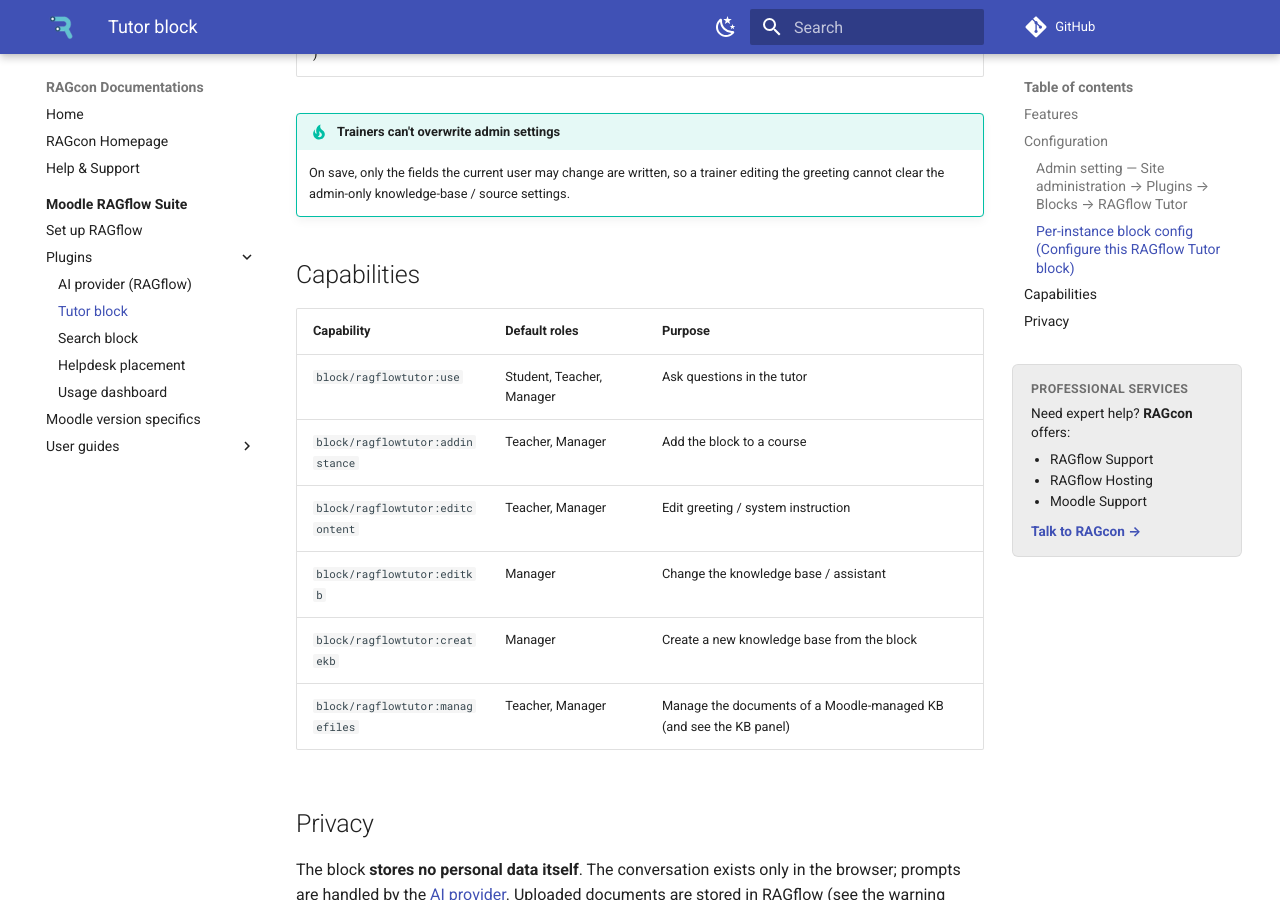
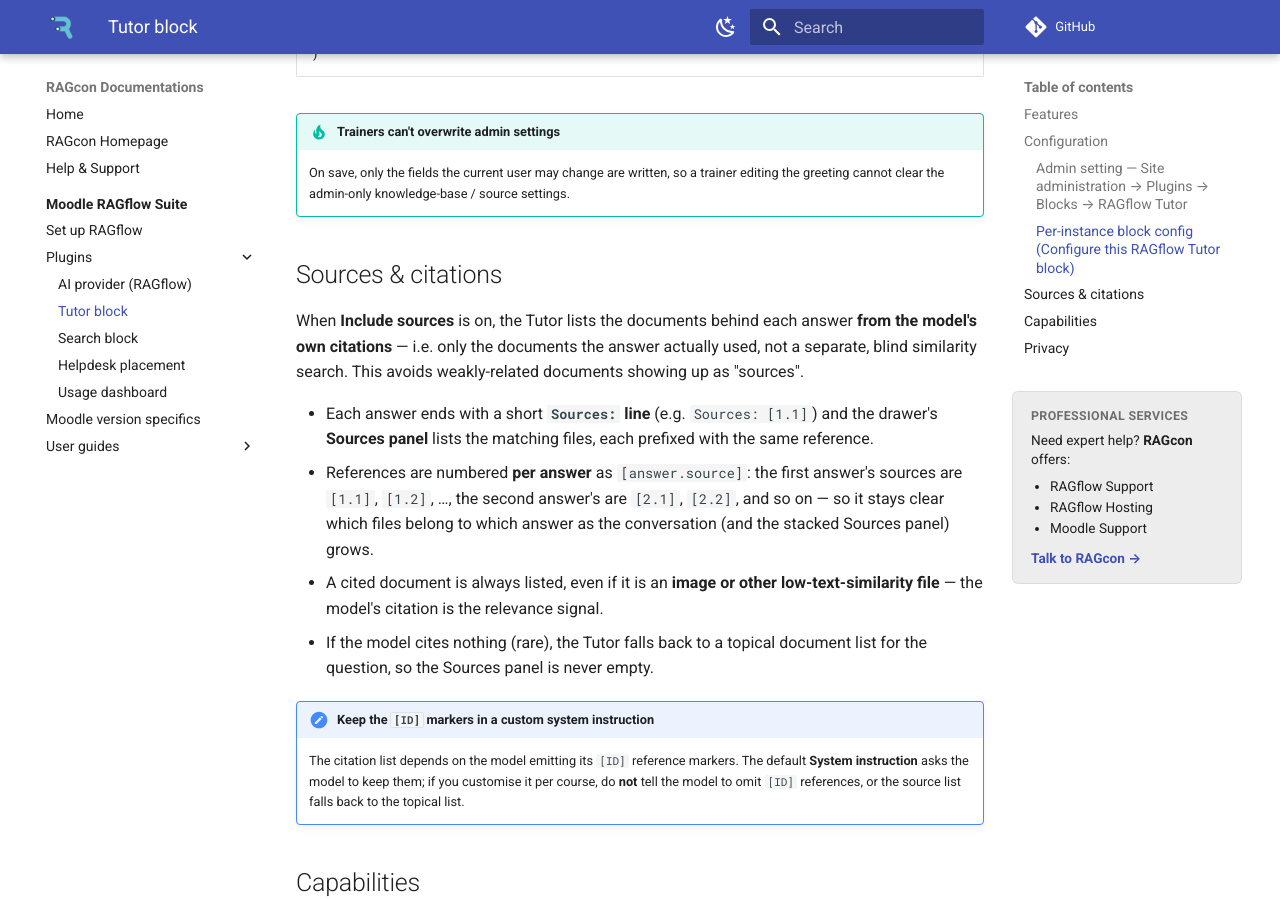
Before and after one commit to ragcon-ai/ragcon-docs, an MkDocs documentation site: the page built from docs/moodle-ragflow/plugins/tutor.md, in a window 1280 px wide and 900 px high, scrolled down 2725 px. Built offline with MkDocs 1.6.1 and Material for MkDocs 9.7.7, drawn with Linux system fonts in a browser that asks for light colours; comment, search, counter and statistics services are not loaded.

Commit message:
Moodle suite: document citation-based, per-answer numbered sources
The Tutor/Helpdesk source list is now built from the model's own [ID] citations
(only the documents actually used) and numbered per answer as [answer.source]
(e.g. [1.1], [2.1]), shown on a "Sources:" line at the end of each answer and in
the Sources panel. Document this in the Tutor plugin page (new "Sources &
citations" section incl. the note to keep [ID] markers in a custom system
instruction), the provider "Source citations" summary, and the student guide.

Co-authored-by: Andre-learnbox <190774222+Andre-learnbox@users.noreply.github.com>
Co-authored-by: Claude Opus 4.8 <noreply@anthropic.com>

```diff
--- a/docs/moodle-ragflow/plugins/tutor.md
+++ b/docs/moodle-ragflow/plugins/tutor.md
@@ -77,6 +77,27 @@ Fields are shown according to the editor's capabilities (site admins see all).
     On save, only the fields the current user may change are written, so a trainer editing the greeting
     cannot clear the admin-only knowledge-base / source settings.
 
+## Sources & citations
+
+When **Include sources** is on, the Tutor lists the documents behind each answer **from the model's own
+citations** — i.e. only the documents the answer actually used, not a separate, blind similarity search.
+This avoids weakly-related documents showing up as "sources".
+
+- Each answer ends with a short **`Sources:` line** (e.g. `Sources: [1.1]`) and the drawer's **Sources
+  panel** lists the matching files, each prefixed with the same reference.
+- References are numbered **per answer** as `[answer.source]`: the first answer's sources are `[1.1]`,
+  `[1.2]`, …, the second answer's are `[2.1]`, `[2.2]`, and so on — so it stays clear which files belong
+  to which answer as the conversation (and the stacked Sources panel) grows.
+- A cited document is always listed, even if it is an **image or other low-text-similarity file** — the
+  model's citation is the relevance signal.
+- If the model cites nothing (rare), the Tutor falls back to a topical document list for the question, so
+  the Sources panel is never empty.
+
+!!! note "Keep the `[ID]` markers in a custom system instruction"
+    The citation list depends on the model emitting its `[ID]` reference markers. The default **System
+    instruction** asks the model to keep them; if you customise it per course, do **not** tell the model
+    to omit `[ID]` references, or the source list falls back to the topical list.
+
 ## Capabilities
 
 | Capability | Default roles | Purpose |
```
Also changed, not shown: docs/moodle-ragflow/guides/student.md (+7 -3 lines), docs/moodle-ragflow/plugins/provider.md (+4 -2 lines).
